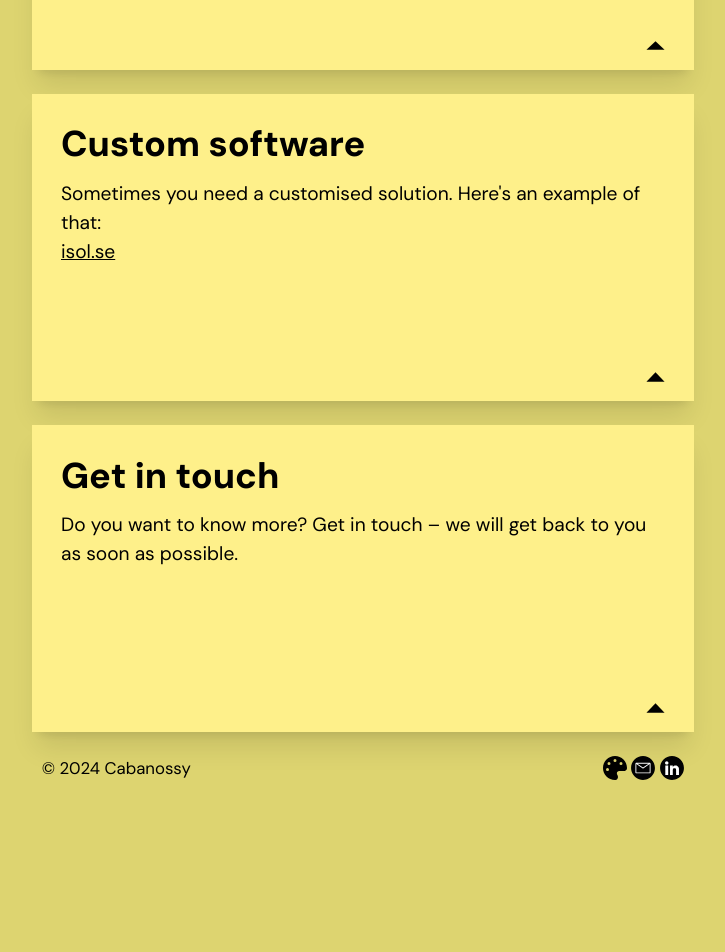
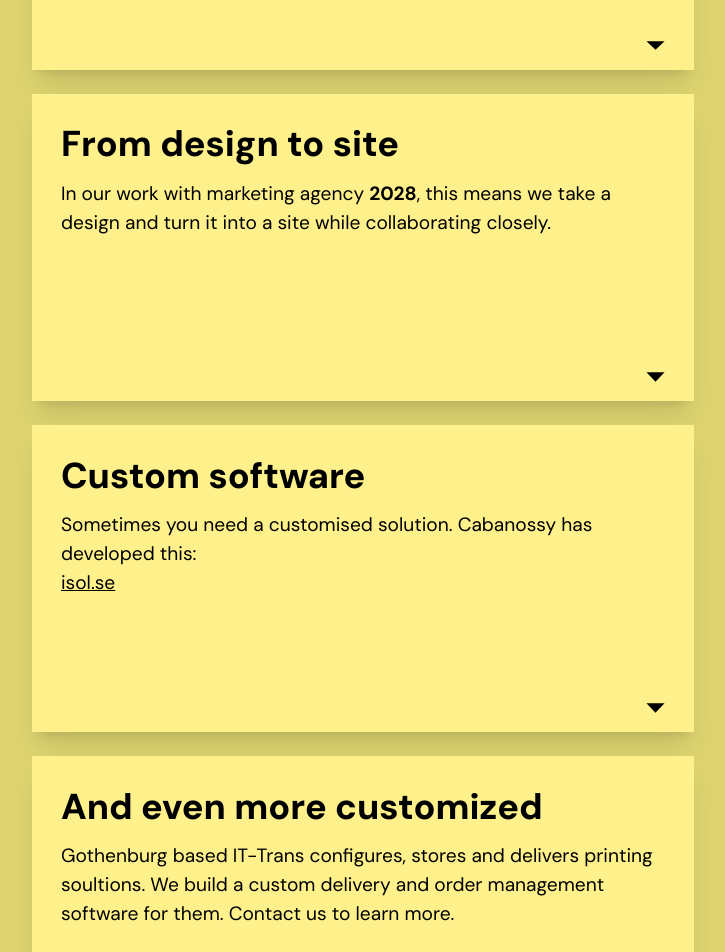
Before and after one commit to insulationman/cabanossy-se, a React (Vite) app: page / in a window 1280 px wide. Shown: the part 1500-2452 px from the top of the page, without its empty margins (277-1002 px from the left). Before the commit the page ends 2299 px from the top, so only its background shows below. Built offline with nearby package versions, Linux system fonts and the light colour scheme.

Commit message:
Update business areas and add examples in App.tsx

```diff
--- a/src/App.tsx
+++ b/src/App.tsx
@@ -90,11 +90,20 @@ function App() {
               </a>
             </li>
           </ul>
-          <img src={PilUpp} className="h-2 mt-auto self-end" alt="pilned" />
+          <img src={PilNer} className="h-2 mt-auto self-end" alt="pilned" />
+        </Card>
+        <Card title="From design to site">
+          <p>
+            In our work with marketing agency <strong>2028</strong>, this means
+            we take a design and turn it into a site while collaborating
+            closely.
+          </p>
+          <img src={PilNer} className="h-2 mt-auto self-end" alt="pilned" />
         </Card>
         <Card title="Custom software">
           <p>
-            Sometimes you need a customised solution. Here's an example of that:
+            Sometimes you need a customised solution. Cabanossy has developed
+            this:
           </p>
           <a
             href="https://isol.se"
@@ -104,8 +113,17 @@ function App() {
           >
             isol.se
           </a>
-          <img src={PilUpp} className="h-2 mt-auto self-end" alt="pilned" />
+          <img src={PilNer} className="h-2 mt-auto self-end" alt="pilned" />
         </Card>
+        <Card title="And even more customized">
+          <p>
+            Gothenburg based IT-Trans configures, stores and delivers printing
+            soultions. We build a custom delivery and order management software
+            for them. Contact us to learn more.
+          </p>
+          <img src={PilNer} className="h-2 mt-auto self-end" alt="pilned" />
+        </Card>
+
         <Card title="Get in touch">
           <p>
             Do you want to know more? Get in touch – we will get back to you as
```
